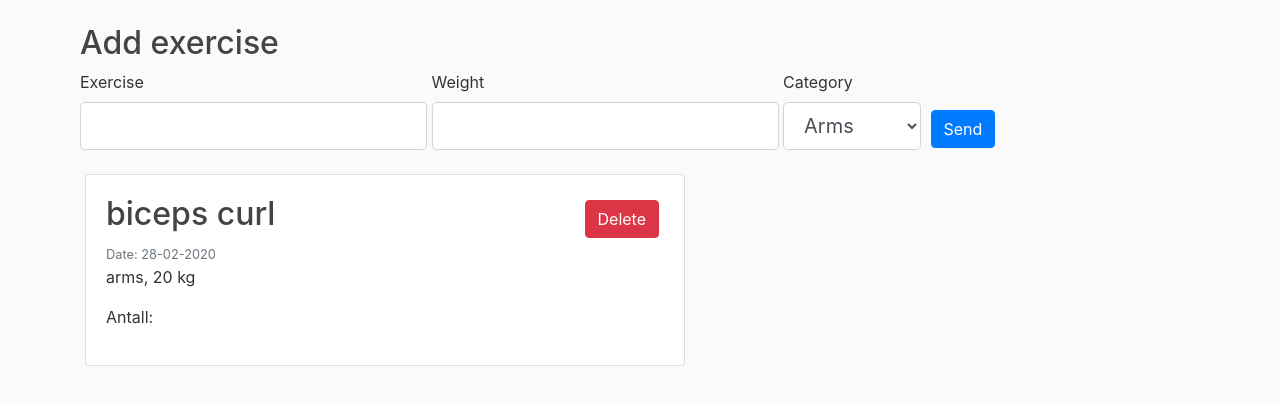
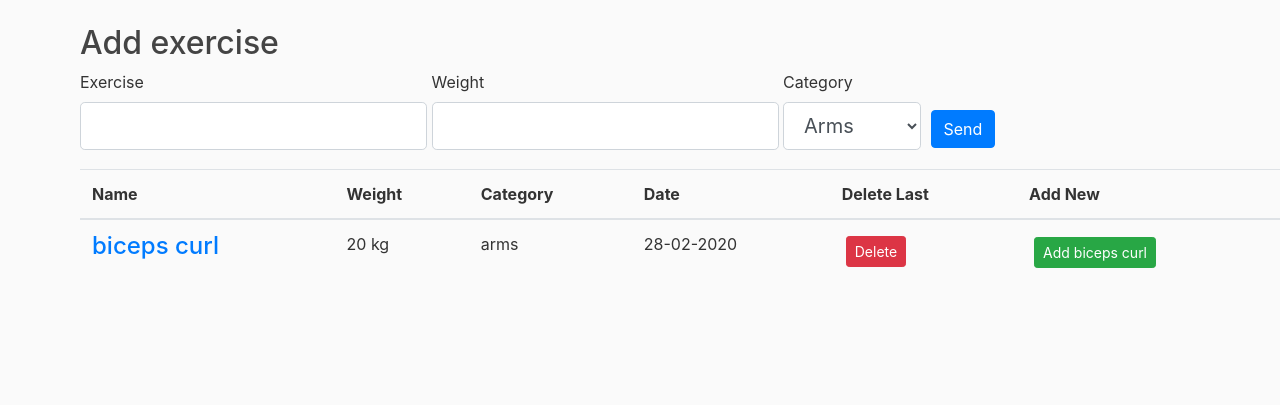
Before and after one commit to simenb-h/Workout-tracker, a Flask app: page /home in a window 1280 px wide. Shown: the part 56-461 px from the top of the page. Run offline with Flask 2, Linux system fonts and the light colour scheme; a user stored in the database is signed in; data comes from the database, SQL or seed files in the repository; both versions use the stored data as it was after the commit; some libraries are stand-ins or nearby versions.

Commit message:
tried adding quick add

```diff
--- a/workout_tracker/forms.py
+++ b/workout_tracker/forms.py
@@ -9,6 +9,10 @@ class AddForm(FlaskForm):
     weight = StringField('Weight',validators=[DataRequired()])
     category = SelectField('Category', choices=[('arms', 'Arms'), ('legs', 'Legs'), ('stomach', 'Stomach')])
     #date_posted = DateField('Date', format='%d-%m-%Y', default=datetime.utcnow)
+    submit = SubmitField('Send')
+
+class UpdateForm(FlaskForm):
+    weight = StringField('Weight',validators=[DataRequired()])
     submit = SubmitField('Send')
 
 class RegistrationForm(FlaskForm):
--- a/workout_tracker/routes.py
+++ b/workout_tracker/routes.py
@@ -1,5 +1,5 @@
 from flask import render_template, url_for, redirect, flash, request
-from workout_tracker.forms import AddForm, RegistrationForm, LoginForm
+from workout_tracker.forms import AddForm, RegistrationForm, LoginForm, UpdateForm
 from workout_tracker.models import Post, User
 from workout_tracker import app, db, bcrypt
 from sqlalchemy import desc
@@ -16,13 +16,21 @@ def home():
         flash('Success')
         return redirect(url_for('home'))
 
-
-
     if current_user.is_authenticated:
         posts = Post.query.filter_by(author = current_user).group_by('exercise').order_by(desc('date_posted'))
     else:
         posts = Post.query.group_by('exercise').order_by(desc('date_posted'))
     return render_template('home.html', posts=posts, form=form)
+
+@app.route("/<string:exercise>/<string:category>")
+def add(exercise, category):
+    form = AddForm()
+    post = Post(exercise=exercise, weight=form.weight.data, category=category, author = current_user)
+    db.session.add(post)
+    db.session.commit()
+    flash('Successful update')
+    return redirect(url_for('home'))
+
 
 @app.route("/register", methods=['GET', 'POST'])
 def register():
@@ -73,6 +81,7 @@ def stat_delete(post_id):
     flash("Deleted")
     return redirect(url_for('stats', exercise=post.exercise ))
 
+
 @app.route("/stats/<string:exercise>")
 def stats(exercise):
     #posts = Post.query.all()
--- a/workout_tracker/templates/home.html
+++ b/workout_tracker/templates/home.html
@@ -26,26 +26,93 @@
         </div>
       </form>
 
-    {% for post in posts %}
-    <!--    {% if post.author == current_user %}-->
+    <!--Using cards to showcase workouts-->
+    <!--{% for post in posts %}
+        {% if post.author == current_user %}
             <div class="card w-50">
                 <div class="card-body">
                     <div>
-                        <!--<button type="button" class="btn btn-danger btn-sm m-1 ">Delete</button>-->
+                        <button type="button" class="btn btn-danger btn-sm m-1 ">Delete</button>
                         <form action="{{ url_for('delete', post_id=post.id) }}" method="POST">
                             <input type="submit" class="btn btn-danger float-right" value="Delete">
                         </form>
                     </div>
-                    <!--<h5 class="card-title">{{ post.exercise }}</h5>-->
+                    <h5 class="card-title">{{ post.exercise }}</h5>
                     <h2><a class="article-title" href="{{ url_for('stats', exercise=post.exercise )}}">{{ post.exercise }}</a></h2>
-                    <!--<h2><a class="article-title" href="{{ url_for('stats', exercise=post.exercise) }}">{{ post.exercise }}</a></h2>-->
+                    <h2><a class="article-title" href="{{ url_for('stats', exercise=post.exercise) }}">{{ post.exercise }}</a></h2>
                     <small class="text-muted">Date: {{ post.date_posted.strftime('%d-%m-%Y') }}</small>
                     <p class="card-text">{{ post.category }}, {{ post.weight }} kg</p>
                     <p>Antall: </p>
                 </div>
             </div>
-    <!--    {% endif %} -->
+    {% endif %}
+    {% endfor %}-->
+
+
+<!--Table-->
+<table class="table table-hover">
+
+    <thead>
+      <tr>
+        <th scope="col">Name</th>
+        <th scope="col">Weight</th>
+        <th scope="col">Category</th>
+        <th scope="col">Date</th>
+        <th scope="col">Delete Last</th>
+        <th scope="col">Add New</th>
+
+    </tr>
+    </thead>
+    {% for post in posts %}
+
+    <tbody>
+        <tr>
+          <th class=".text-primary" scope="row"><h4><a href="{{ url_for('stats', exercise=post.exercise )}}">{{ post.exercise }}</a></h4></th>
+          <td scope="row">{{ post.weight }} kg</th>
+          <td scope="row">{{ post.category }}</th>
+          <td scope="row">{{ post.date_posted.strftime('%d-%m-%Y') }}</th>
+          <td scope="row">
+            <form action="{{ url_for('delete', post_id=post.id) }}" method="POST">
+                <input type="submit" class="btn btn-danger btn-sm m-1" value="Delete">
+            </form>
+          </td>
+          <td scope="row">
+            <button type="button" class="btn btn-success btn-sm" data-toggle="modal" data-target="#exampleModal">Add {{ post.exercise }}</button>
+          </td>
+      </tr>
+    </tbody>
+
+    <!-- Modal -->
+    <div class="modal fade" id="exampleModal" tabindex="-1" role="dialog" aria-labelledby="exampleModal" aria-hidden="true">
+    <div class="modal-dialog" role="document">
+      <div class="modal-content">
+        <div class="modal-header">
+          <h5 class="modal-title" id="exampleModalLabel">Add {{post.exercise}}</h5>
+          <button type="button" class="close" data-dismiss="modal" aria-label="Close">
+            <span aria-hidden="true">&times;</span>
+          </button>
+        </div>
+        <div class="modal-body">
+
+            <form method="POST" action='/{{post.exercise}}/{{post.category}}'>
+                {{ form.hidden_tag() }}
+                <div class="form-group">
+                    {{ form.weight.label(class="form-control-label") }}<br>
+                    {{ form.weight(class="form-control form-control-lg") }}
+                </div>
+
+                <div class="form-group">
+                    {{ form.submit(class="btn btn-primary") }}
+                </div>
+              </form>
+        </div>
+      </div>
+    </div>
+  </div>
+
     {% endfor %}
+  </table>
+
 
 {% else %}
     <p>You must log in to post and see your workouts</p>
@@ -56,4 +123,7 @@
 
 {% endif %}
 
+
+
+
 {% endblock content %}
--- a/workout_tracker/templates/layout.html
+++ b/workout_tracker/templates/layout.html
@@ -41,6 +41,10 @@
       </header>
 
 
+
+
+    {% block content %}{% endblock %}
+
     {% with messages = get_flashed_messages() %}
     {% if messages %}
         <div class=flashes>
@@ -53,8 +57,6 @@
   {% endif %}
   {% endwith %}
 
-    {% block content %}{% endblock %}
-
     <!-- Optional JavaScript -->
     <!-- jQuery first, then Popper.js, then Bootstrap JS -->
     <script src="https://code.jquery.com/jquery-3.2.1.slim.min.js" integrity="sha384-KJ3o2DKtIkvYIK3UENzmM7KCkRr/rE9/Qpg6aAZGJwFDMVNA/GpGFF93hXpG5KkN" crossorigin="anonymous"></script>
```
Also changed, not shown: workout_tracker/site.db. Lines whose indentation alone changed are shown as unchanged.
